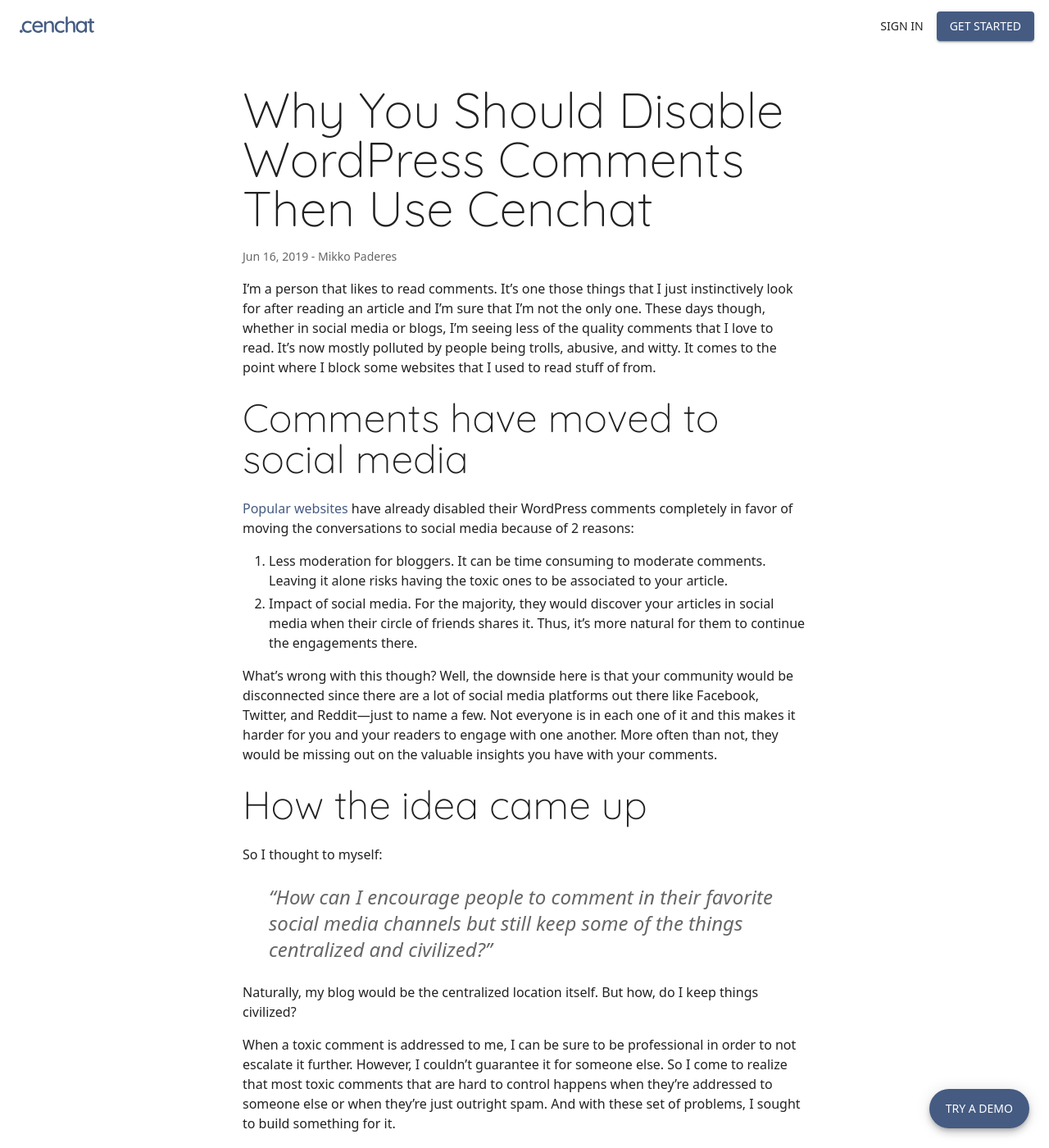
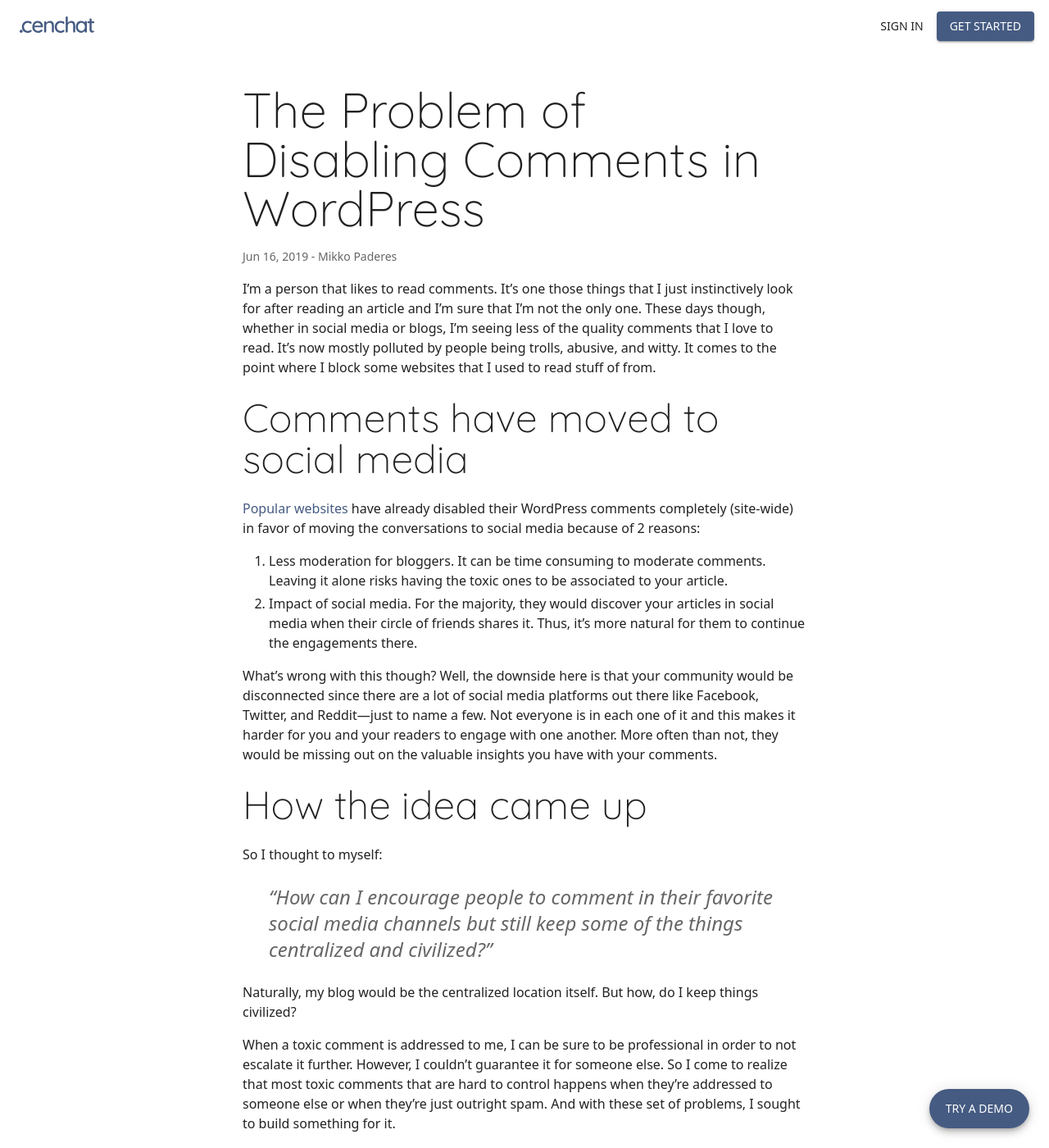
Before and after one commit to cenchat/cenchat.github.io, a Jekyll site: the page built from _posts/2019-06-16-why-cenchat.md, in a window 1280 px wide and 1400 px high. Shown: the whole window at 82% size. Built offline with Jekyll 4.4.1, drawn with Linux system fonts in a browser that asks for light colours; a script that is not in the unit is left out; some of the changed text lies outside the part shown.

Commit message:
Update post title

```diff
--- a/_posts/2019-06-16-why-cenchat.md
+++ b/_posts/2019-06-16-why-cenchat.md
@@ -1,7 +1,7 @@
 ---
 layout: post
-title: Why You Should Disable WordPress Comments Then Use Cenchat
-description: You lose in-site engagements when you disable WordPress comments completely. See how Cenchat can bring it back.
+title: The Problem of Disabling Comments in WordPress
+description: You lose in-site engagements when you disable comments in WordPress completely. See how Cenchat can bring it back.
 author: Mikko Paderes
 tags: strategy
 cenchat:
@@ -13,7 +13,7 @@ I'm a person that likes to read comments. It's one those things that I just inst
 
 ## Comments have moved to social media
 
-[Popular websites](https://www.niemanlab.org/2015/09/what-happened-after-7-news-sites-got-rid-of-reader-comments/) have already disabled their WordPress comments completely in favor of moving the conversations to social media because of 2 reasons:
+[Popular websites](https://www.niemanlab.org/2015/09/what-happened-after-7-news-sites-got-rid-of-reader-comments/) have already disabled their WordPress comments completely (site-wide) in favor of moving the conversations to social media because of 2 reasons:
 
 1. **Less moderation for bloggers**. It can be time consuming to moderate comments. Leaving it alone risks having the toxic ones to be associated to your article.
 2. **Impact of social media**. For the majority, they would discover your articles in social media when their circle of friends shares it. Thus, it's more natural for them to continue the engagements there.
```
Also changed, not shown: other parts of _posts/2019-06-16-why-cenchat.md (+1 -1 lines).
